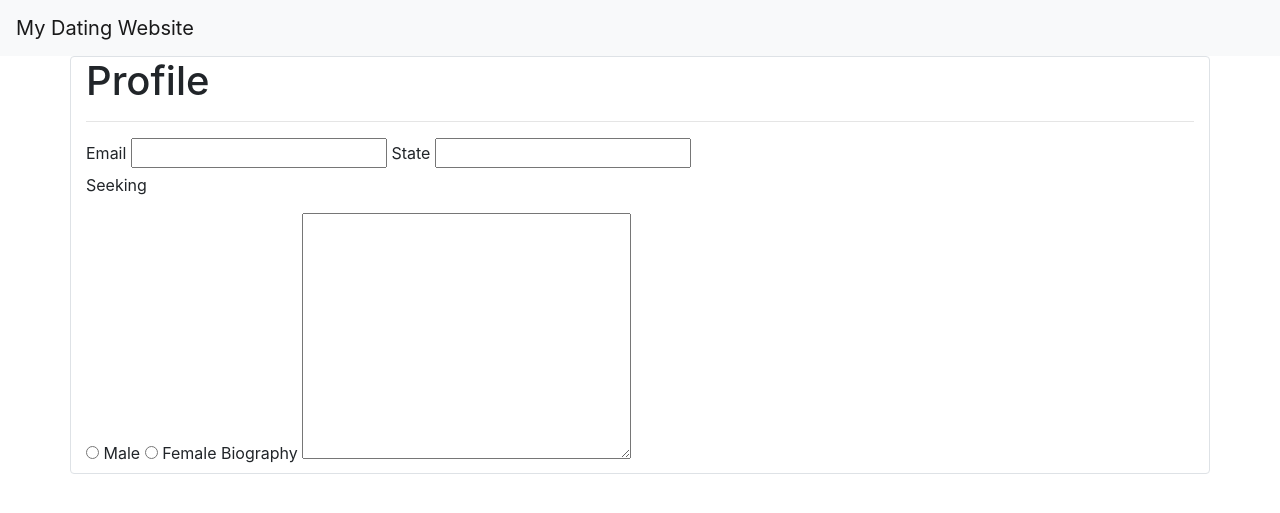
After one commit to MrDrennan/dating, a PHP site: template views/frm-profile.html in a window 1280 px wide. The commit adds this page. Shown: the top 513 px of the page. Run offline with PHP 8.4, Linux system fonts and the light colour scheme; the template is opened without the code that fills it, so the values that code supplies are empty.

Commit message:
Added profile form html

```diff
--- a/index.php
+++ b/index.php
@@ -23,4 +23,9 @@ $f3->route('GET /create-profile/personal-info', function() {
    echo $view->render('views/frm-personal-info.html');
 });
 
+$f3->route('POST /create-profile/profile', function() {
+    $view = new Template();
+    echo $view->render('views/frm-profile.html');
+});
+
 $f3->run();
--- /dev/null
+++ b/views/frm-profile.html
@@ -0,0 +1,46 @@
+<!doctype html>
+<html lang="en">
+<head>
+    <!-- Required meta tags -->
+    <meta charset="utf-8">
+    <meta name="viewport" content="width=device-width, initial-scale=1, shrink-to-fit=no">
+
+    <!-- Bootstrap CSS -->
+    <link rel="stylesheet" href="https://stackpath.bootstrapcdn.com/bootstrap/4.4.1/css/bootstrap.min.css" integrity="sha384-Vkoo8x4CGsO3+Hhxv8T/Q5PaXtkKtu6ug5TOeNV6gBiFeWPGFN9MuhOf23Q9Ifjh" crossorigin="anonymous">
+
+    <!-- Site CSS -->
+    <link rel="stylesheet" href="">
+
+    <!-- Favicon -->
+    <link rel="icon" type="image/png" href="images/dating-icon.png">
+
+    <title>My Dating Website</title>
+</head>
+<body>
+<nav class="navbar navbar-light bg-light navbar-expand-lg">
+    <a class="navbar-brand" href="#">My Dating Website</a>
+</nav>
+
+<main class="container border rounded">
+    <h1>Profile</h1>
+    <hr>
+
+    <label for="email">Email</label>
+    <input id="email" name="email" type="text">
+
+    <label for="state">State</label>
+    <input id="state" name="state" type="text">
+
+    <p>Seeking</p>
+    <input type="radio" name="seeking-gender" id="male" value="male">
+    <label for="male">Male</label>
+
+    <input type="radio" name="seeking-gender" id="female"  value="female">
+    <label for="female">Female</label>
+
+    <label for="bio">Biography</label>
+    <textarea name="bio" id="bio" cols="30" rows="10"></textarea>
+</main>
+
+</body>
+</html>
```
Also changed, not shown: views/frm-personal-info.html (+4 -4 lines).
